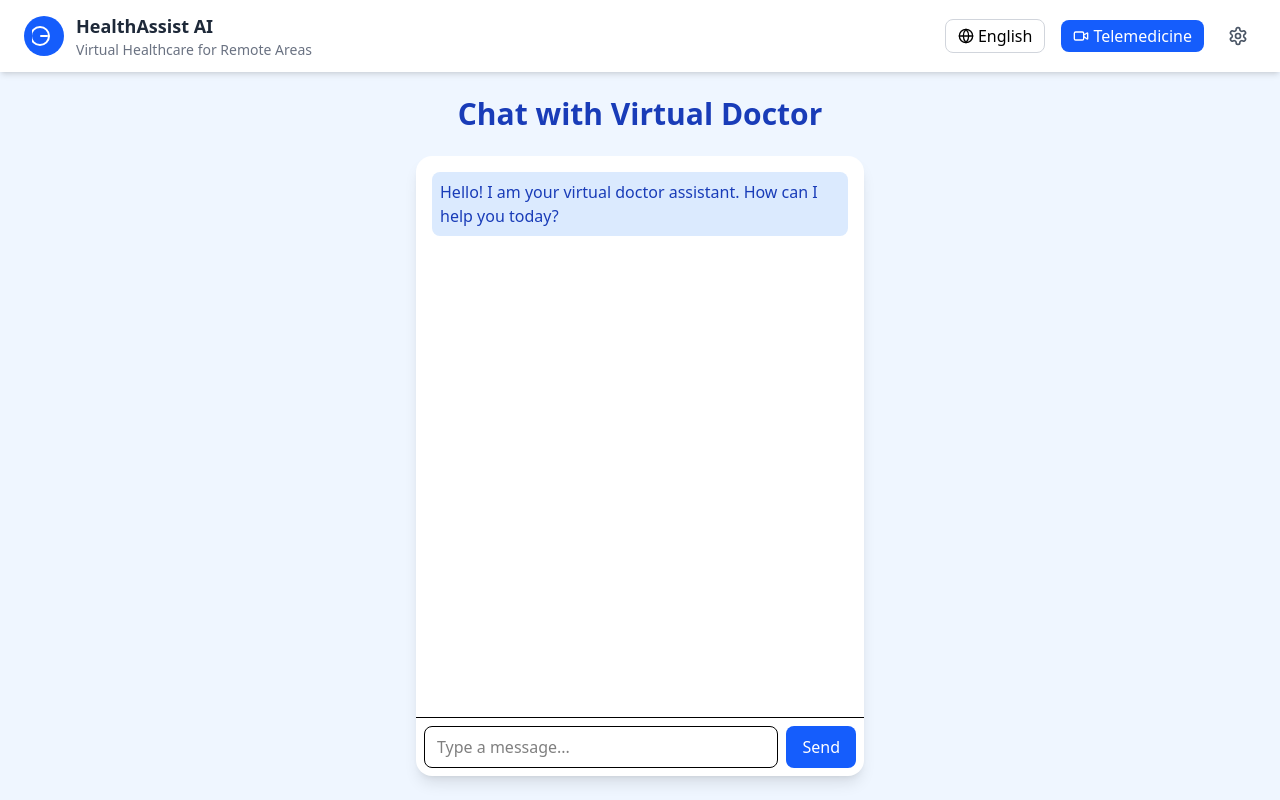
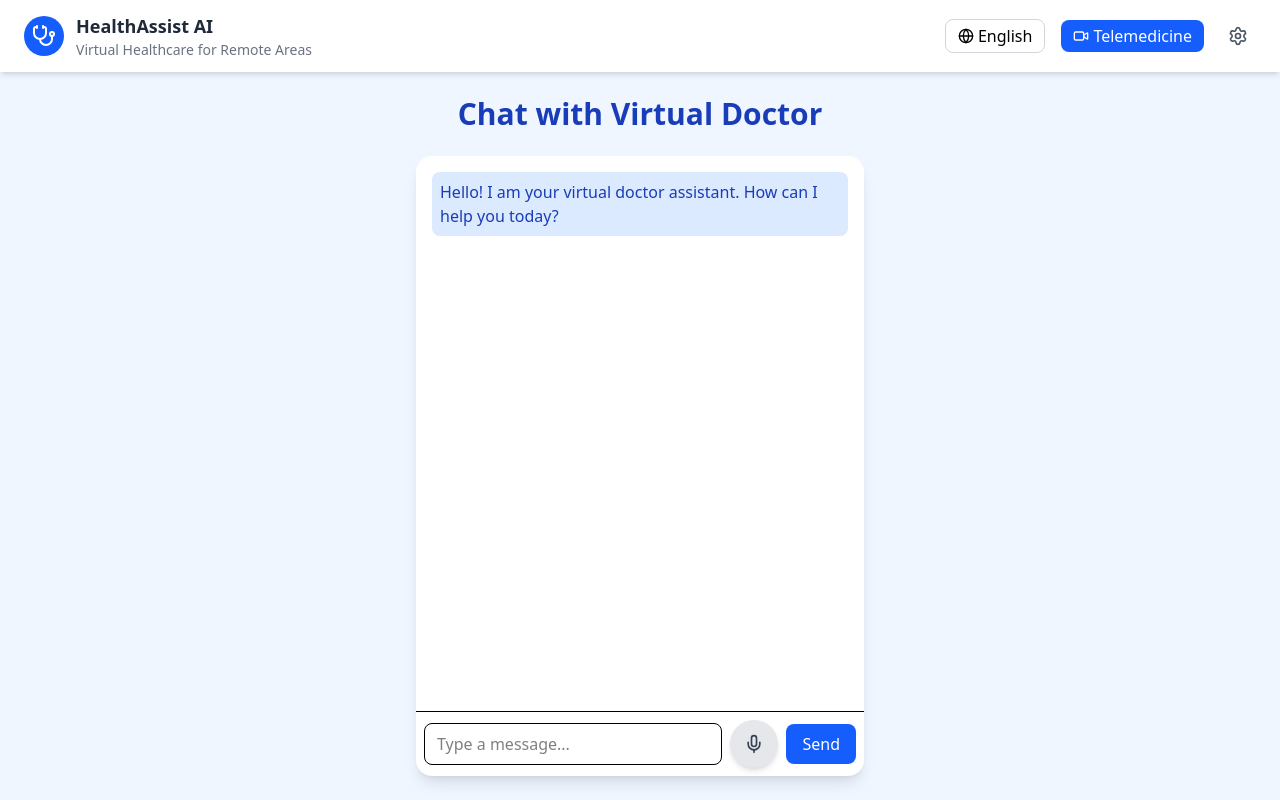
Before and after one commit to Omkar-op1/Team_Encryptors_Coderush-1.0, a Next.js app in the folder client/: page /chat in a window 1280 px wide. Built offline with nearby package versions, Linux system fonts and the light colour scheme.

Commit message:
front page updated

```diff
--- a/client/package.json
+++ b/client/package.json
@@ -10,6 +10,7 @@
   },
   "dependencies": {
     "framer-motion": "^12.23.12",
+    "lucide-react": "^0.541.0",
     "next": "^15.5.0",
     "postcss": "^8.5.6",
     "react": "^19.1.0",
--- a/client/src/app/Navbar.js
+++ b/client/src/app/Navbar.js
@@ -7,20 +7,7 @@ export default function Navbar() {
       {/* Left: Logo + Name */}
       <div className="flex items-center space-x-3">
         <div className="bg-blue-600 text-white rounded-full p-2">
-          <svg
-            xmlns="http://www.w3.org/2000/svg"
-            className="h-6 w-6"
-            fill="none"
-            viewBox="0 0 24 24"
-            stroke="currentColor"
-          >
-            <path
-              strokeLinecap="round"
-              strokeLinejoin="round"
-              strokeWidth={2}
-              d="M9 12h6m2 0a9 9 0 11-18 0 9 9 0 0118 0z"
-            />
-          </svg>
+          <svg xmlns="http://www.w3.org/2000/svg" width="24" height="24" viewBox="0 0 24 24" fill="none" stroke="currentColor" stroke-width="2" stroke-linecap="round" stroke-linejoin="round" class="lucide lucide-stethoscope h-6 w-6 text-primary-foreground" aria-hidden="true"><path d="M11 2v2"></path><path d="M5 2v2"></path><path d="M5 3H4a2 2 0 0 0-2 2v4a6 6 0 0 0 12 0V5a2 2 0 0 0-2-2h-1"></path><path d="M8 15a6 6 0 0 0 12 0v-3"></path><circle cx="20" cy="10" r="2"></circle></svg>
         </div>
         <div>
           <h1 className="font-bold text-lg text-gray-800">HealthAssist AI</h1>
--- a/client/src/app/chat/page.js
+++ b/client/src/app/chat/page.js
@@ -1,17 +1,19 @@
 "use client";
 import { useState } from "react";
 import Navbar from "../Navbar";
+import { Mic } from "lucide-react"; // ✅ mic icon
 
 export default function Chat() {
   const [messages, setMessages] = useState([
     { sender: "bot", text: "Hello! I am your virtual doctor assistant. How can I help you today?" },
   ]);
   const [input, setInput] = useState("");
+  const [listening, setListening] = useState(false);
 
-  const handleSend = () => {
-    if (!input.trim()) return;
+  const handleSend = (text = input) => {
+    if (!text.trim()) return;
 
-    setMessages([...messages, { sender: "user", text: input }]);
+    setMessages([...messages, { sender: "user", text }]);
     setInput("");
 
     setTimeout(() => {
@@ -22,13 +24,39 @@ export default function Chat() {
     }, 1000);
   };
 
+  const handleMicClick = () => {
+    const SpeechRecognition =
+      window.SpeechRecognition || window.webkitSpeechRecognition;
+    if (!SpeechRecognition) {
+      alert("Your browser does not support Speech Recognition.");
+      return;
+    }
+
+    const recognition = new SpeechRecognition();
+    recognition.lang = "en-US";
+    recognition.interimResults = false;
+    recognition.maxAlternatives = 1;
+
+    recognition.onstart = () => setListening(true);
+    recognition.onend = () => setListening(false);
+
+    recognition.onresult = (event) => {
+      const transcript = event.results[0][0].transcript;
+      handleSend(transcript);
+    };
+
+    recognition.start();
+  };
+
   return (
     <div className="min-h-screen bg-blue-50 flex flex-col">
       {/* ✅ Navbar at the top */}
       <Navbar />
 
       <div className="flex flex-col items-center flex-1 p-6">
-        <h1 className="text-3xl font-bold mb-6 text-blue-800">Chat with Virtual Doctor</h1>
+        <h1 className="text-3xl font-bold mb-6 text-blue-800">
+          Chat with Virtual Doctor
+        </h1>
         <div className="w-full max-w-md flex-1 bg-white rounded-2xl shadow-lg flex flex-col overflow-hidden">
           <div className="flex-1 p-4 overflow-y-auto space-y-2">
             {messages.map((msg, idx) => (
@@ -44,7 +72,7 @@ export default function Chat() {
               </div>
             ))}
           </div>
-          <div className="p-2 border-t flex gap-2">
+          <div className="p-2 border-t flex gap-2 items-center">
             <input
               type="text"
               className="flex-1 border rounded-lg px-3 py-2"
@@ -53,8 +81,18 @@ export default function Chat() {
               onChange={(e) => setInput(e.target.value)}
               onKeyDown={(e) => e.key === "Enter" && handleSend()}
             />
+            {/* ✅ Mic button */}
             <button
-              onClick={handleSend}
+              onClick={handleMicClick}
+              className={`w-12 h-12 flex items-center justify-center rounded-full ${
+                listening ? "bg-red-500 text-white" : "bg-gray-200 text-gray-700"
+              } shadow-md transition`}
+            >
+              <Mic size={20} />
+            </button>
+            {/* ✅ Send button */}
+            <button
+              onClick={() => handleSend()}
               className="bg-blue-600 text-white px-4 py-2 rounded-lg hover:bg-blue-700 transition"
             >
               Send
```
Also changed, not shown: 1 other file (tests, documents, lock files or other folders).
